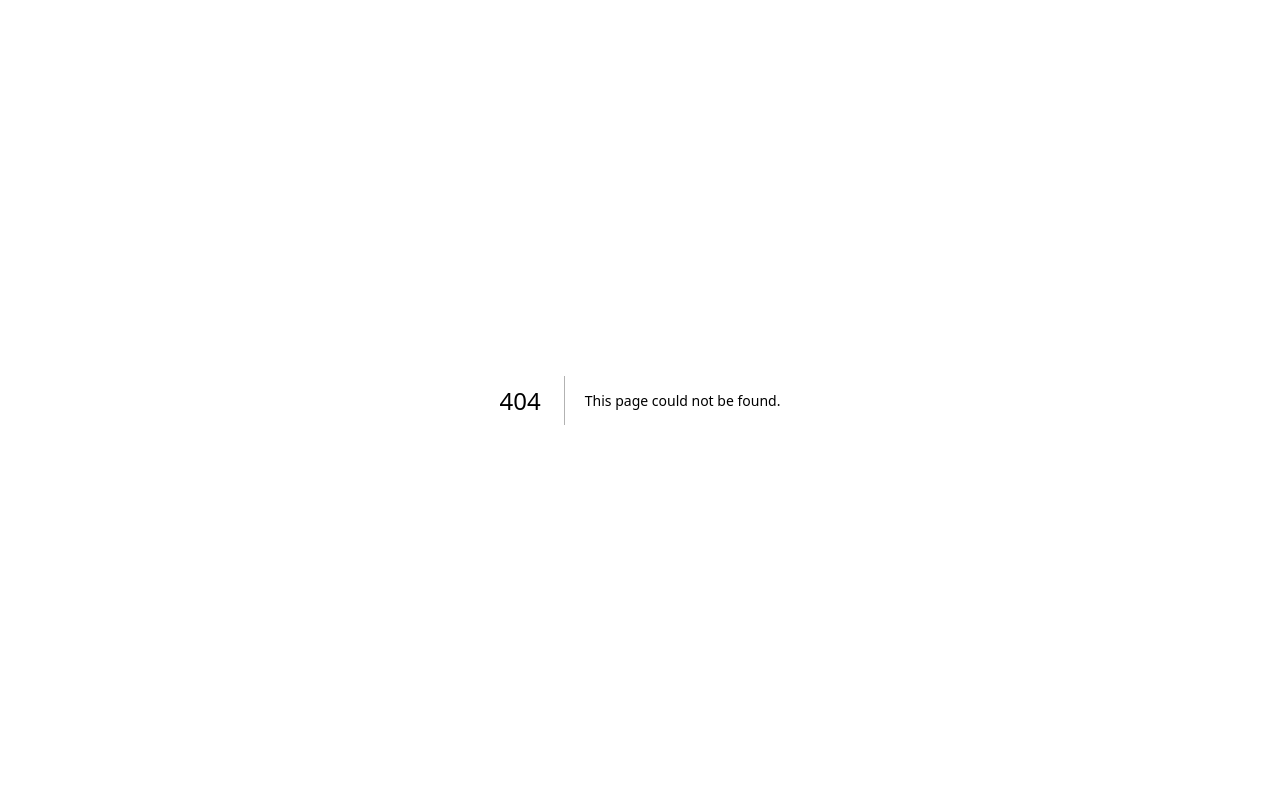
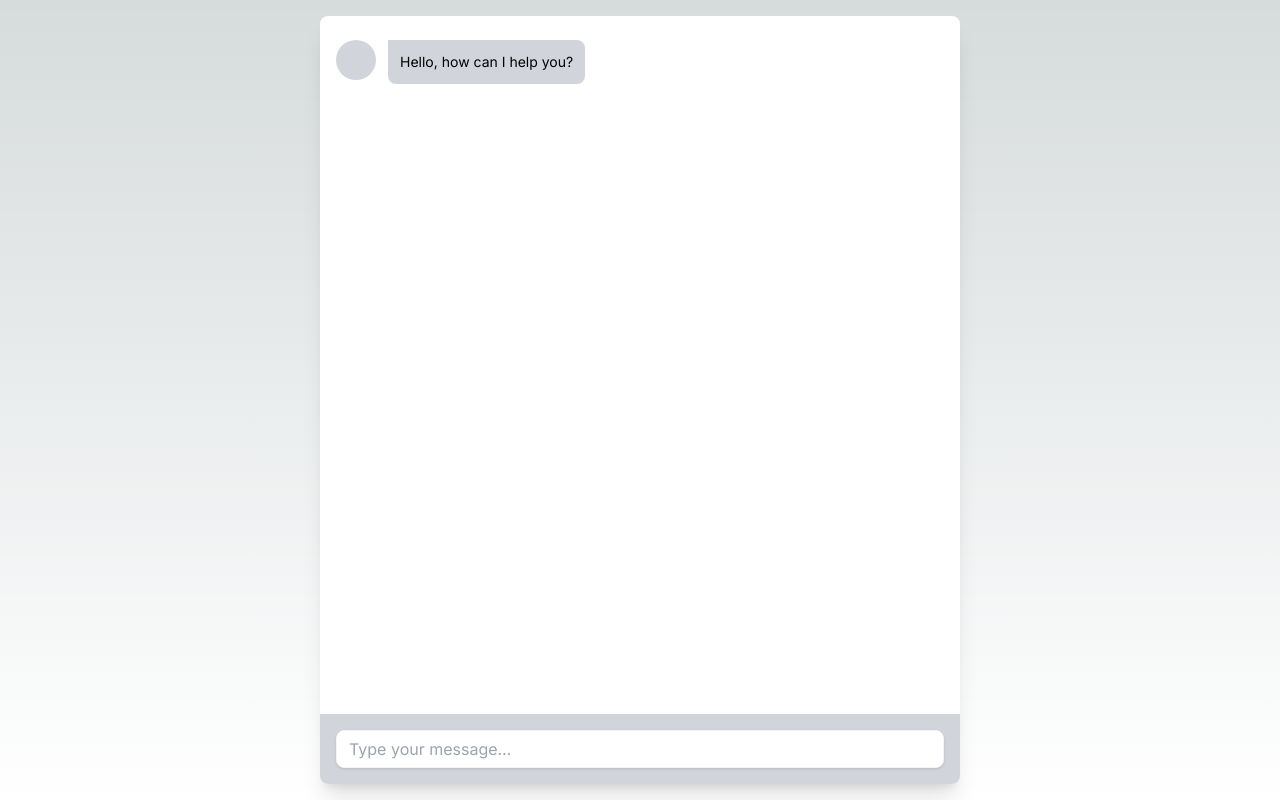
Before and after one commit to 3atharvkurdukar/gpt-zoom, a Next.js app: page /chat in a window 1280 px wide. Before the commit this address had no page. Built offline with nearby package versions, Linux system fonts and the light colour scheme.

Commit message:
Implemented chat with ChatGPT

```diff
--- /dev/null
+++ b/src/app/api/(openai)/chat/route.ts
@@ -0,0 +1,21 @@
+import { NextRequest, NextResponse } from "next/server";
+import { ChatCompletionRequestMessage } from "openai";
+import promptChatGPT from "~/utils/promptChatGPT";
+
+export async function POST(req: NextRequest) {
+  try {
+    const messages = (await req.json())
+      .messages as ChatCompletionRequestMessage[];
+    if (!messages) {
+      return NextResponse.json({ error: "No data found!" }, { status: 400 });
+    }
+    const response = await promptChatGPT(messages);
+    return NextResponse.json({ response });
+  } catch (error) {
+    console.error(error);
+    return NextResponse.json(
+      { error: "Something went wrong!" },
+      { status: 500 }
+    );
+  }
+}
--- /dev/null
+++ b/src/app/chat/page.tsx
@@ -0,0 +1,9 @@
+import ChatUI from "~/components/ChatUI";
+
+export default function ChatPage() {
+  return (
+    <main className="flex h-screen align-center max-w-2xl p-4 mx-auto">
+      <ChatUI />
+    </main>
+  );
+}
--- /dev/null
+++ b/src/components/ChatUI.tsx
@@ -0,0 +1,102 @@
+"use client";
+
+import axios from "axios";
+import { time } from "console";
+import { ChatCompletionRequestMessage } from "openai";
+import {
+  FormEventHandler,
+  KeyboardEventHandler,
+  useEffect,
+  useState,
+} from "react";
+
+const ChatBubble = ({ role, message }: { role: string; message?: string }) => {
+  if (role === "user") {
+    return (
+      <div className="flex w-full mt-2 space-x-3 max-w-md ml-auto justify-end">
+        <div>
+          <div className="bg-blue-600 text-white p-3 rounded-l-lg rounded-br-lg">
+            <p className="text-sm">{message}</p>
+          </div>
+          {/* <span className="text-xs text-gray-500 leading-none">
+          </span> */}
+        </div>
+        <div className="flex-shrink-0 h-10 w-10 rounded-full bg-gray-300"></div>
+      </div>
+    );
+  }
+  if (role === "assistant") {
+    return (
+      <div className="flex w-full mt-2 space-x-3 max-w-md">
+        <div className="flex-shrink-0 h-10 w-10 rounded-full bg-gray-300 dark:bg-slate-700"></div>
+        <div>
+          <div className="bg-gray-300 dark:bg-slate-700 p-3 rounded-r-lg rounded-bl-lg">
+            <p className="text-sm text-black dark:text-white">{message}</p>
+          </div>
+          {/* <span className="text-xs text-gray-500 leading-none">2 min ago</span> */}
+        </div>
+      </div>
+    );
+  }
+  return null;
+};
+
+export const ChatUI = () => {
+  const [messages, setMessages] = useState<ChatCompletionRequestMessage[]>([
+    { role: "assistant", content: "Hello, how can I help you?" },
+  ]);
+  const [messageInput, setMessageInput] = useState("");
+  const [loading, setLoading] = useState(false);
+
+  useEffect(() => {
+    if (messages.length === 0) return;
+    const lastMessage = messages[messages.length - 1];
+    if (lastMessage.role === "user") {
+      setLoading(true);
+      axios
+        .post("/api/chat", {
+          messages: messages,
+        })
+        .then((res) => {
+          const { response } = res.data;
+          console.log(response);
+          setMessages((messages) => [...messages, response]);
+          setLoading(false);
+        });
+    }
+  }, [messages]);
+
+  const handleKeyDown: KeyboardEventHandler<HTMLInputElement> = (event) => {
+    if (event.key === "Enter" && !loading) {
+      setMessages((messages) => [
+        ...messages,
+        { role: "user", content: messageInput },
+      ]);
+      setMessageInput("");
+    }
+  };
+
+  return (
+    <div className="flex flex-col flex-grow w-full bg-white dark:bg-slate-900 shadow-xl rounded-lg overflow-hidden">
+      <div className="flex flex-col flex-grow h-0 p-4 overflow-auto">
+        {messages.map((message, i) => (
+          <ChatBubble key={i} role={message.role} message={message.content} />
+        ))}
+        {loading && <ChatBubble role="assistant" message="Typing..." />}
+      </div>
+
+      <div className="bg-gray-300 dark:bg-slate-800 p-4">
+        <input
+          className="shadow appearance-none border rounded-lg w-full py-2 px-3 text-gray-700 leading-tight focus:outline-none focus:shadow-outline bg-white dark:bg-slate-900 dark:text-gray-100 border-gray-100 dark:border-slate-700 text-sn focus:ring-1 ring-indigo-200 dark:ring-indigo-700"
+          type="text"
+          placeholder="Type your message…"
+          value={messageInput}
+          onChange={(event) => setMessageInput(event.target.value)}
+          onKeyDown={handleKeyDown}
+        />
+      </div>
+    </div>
+  );
+};
+
+export default ChatUI;
--- /dev/null
+++ b/src/utils/promptChatGPT.ts
@@ -0,0 +1,24 @@
+"use server";
+import {
+  type ChatCompletionRequestMessage,
+  Configuration,
+  OpenAIApi,
+} from "openai";
+
+const configuration = new Configuration({
+  apiKey: process.env.OPENAI_KEY,
+});
+
+const openai = new OpenAIApi(configuration);
+
+export const promptChatGPT = async (
+  messages: ChatCompletionRequestMessage[]
+) => {
+  const { data } = await openai.createChatCompletion({
+    model: "gpt-3.5-turbo",
+    messages: messages,
+  });
+  return data.choices[0].message;
+};
+
+export default promptChatGPT;
```
